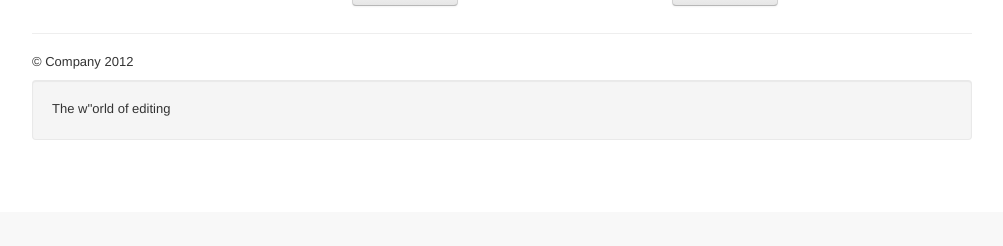
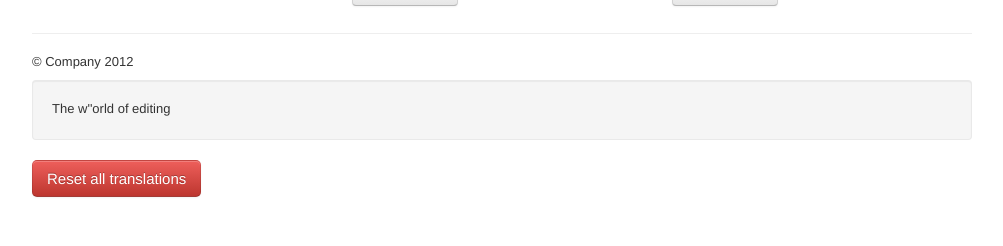
Before and after one commit to holzweg/rteditable, a PHP site: page / in a window 1280 px wide. Shown: the part 588-834 px from the top of the page, without its empty margins (138-1141 px from the left). Before the commit the page ends 728 px from the top, so only its background shows below. Run offline with PHP 8.4, Linux system fonts and the light colour scheme; data comes from the database, SQL or seed files in the repository; some libraries are stand-ins or nearby versions.

Commit message:
updated demo backend to allow reset

```diff
--- a/demo/Backend.php
+++ b/demo/Backend.php
@@ -12,6 +12,16 @@
 
         $this->_db = mysql_connect($host, $user, $pass);
         mysql_select_db($db);
+
+        // Reset?
+        if(isset($_REQUEST["reset"])) {
+            $sql = "DELETE FROM translations;";
+            mysql_query($sql);
+            $sql = "INSERT INTO `translations` (`id`, `slug`, `translation`) VALUES (1,'title','The world of editing<br>'),(2,'maindesc','<b>rtEditable</b> is an awesome jquery extension that allows you to edit Text in your browser view!<br><b>Check it out: </b>simply hover over anything, click once, and start editing!<br>'),(3,'readmore','Read more »'),(4,'heading1','First Heading'),(5,'heading2','Second Heading'),(6,'text1','Donec id elit non mi porta gravida at eget metus. Fusce dapibus, tellus ac cursus commodo, tortor mauris condimentum nibh, ut fermentum massa justo sit amet risus. Etiam porta sem malesuada magna mollis euismod. Donec sed odio dui. '),(7,'text2','Lorem ipsum dolor sit amet, consectetur adipisicing elit, sed do eiusmod tempor incididunt ut labore et dolore magna aliqua. Ut enim ad minim veniam. By the way, did you know that you can use <b>keyboard shortcuts like [cmd+b]</b> to format text?<br>'),(8,'copyright','&copy; Company 2012'),(9,'learnmore','Learn more &raquo;'),(10,'home','Home'),(11,'about','About'),(12,'contact','Contact'),(13,'youarehere','You are here');";
+            mysql_query($sql);
+            header( 'Location: index.php' ) ;
+            exit();
+        }
 
         // load translations
         $sql = 'SELECT * FROM translations';
--- a/demo/index.php
+++ b/demo/index.php
@@ -31,12 +31,12 @@
             <span class="icon-bar"></span>
             <span class="icon-bar"></span>
           </a>
-          <a class="brand editme" href="#" data-slug="title"><?php echo $backend->__("title"); ?></a>
+          <a class="brand" href="#" data-slug="title"><?php echo $backend->__("title"); ?></a>
           <div class="nav-collapse">
             <ul class="nav">
-              <li class="active"><a href="#" class="editme" data-rtgroup="home" data-slug="home"><?php echo $backend->__("home"); ?></a></li>
-              <li><a class="editme" href="#about" data-slug="about"><?php echo $backend->__("about"); ?></a></li>
-              <li><a class="editme" href="#contact" data-slug="contact"><?php echo $backend->__("contact"); ?></a></li>
+              <li class="active"><a href="#" data-rtgroup="home" data-slug="home"><?php echo $backend->__("home"); ?></a></li>
+              <li><a href="#about" data-slug="about"><?php echo $backend->__("about"); ?></a></li>
+              <li><a href="#contact" data-slug="contact"><?php echo $backend->__("contact"); ?></a></li>
             </ul>
           </div><!--/.nav-collapse -->
         </div>
@@ -47,39 +47,40 @@
 
       <!-- Main hero unit for a primary marketing message or call to action -->
       <div class="hero-unit">
-        <h1 class="editme" data-slug="title"><?php echo $backend->__("title"); ?></h1>
-        <p class="editme" data-slug="maindesc"><?php echo $backend->__("maindesc"); ?></p>
-        <p><a class="btn btn-primary btn-large editme" data-slug="learnmore"><?php echo $backend->__("learnmore"); ?></a></p>
+        <h1 data-slug="title"><?php echo $backend->__("title"); ?></h1>
+        <p data-slug="maindesc"><?php echo $backend->__("maindesc"); ?></p>
+        <p><a class="btn btn-primary btn-large" data-slug="learnmore"><?php echo $backend->__("learnmore"); ?></a></p>
       </div>
 
       <ul class="breadcrumb">
-          <li><span class="editme" data-slug="youarehere"><?php echo $backend->__("youarehere"); ?></span>: <span class="editme" data-slug="home"><?php echo $backend->__("home"); ?></span></li>
+          <li><span data-slug="youarehere"><?php echo $backend->__("youarehere"); ?></span>: <span data-slug="home"><?php echo $backend->__("home"); ?></span></li>
       </ul>
 
       <!-- Example row of columns -->
       <div class="row">
         <div class="span4">
-          <h2 class="editme" data-slug="title"><?php echo $backend->__("title"); ?></h2>
-           <p class="editme" data-slug="maindesc"><?php echo $backend->__("maindesc"); ?></p>
-          <p><a class="btn editme" data-slug="readmore" href="#"><?php echo $backend->__("readmore"); ?></a></p>
+          <h2 data-slug="title"><?php echo $backend->__("title"); ?></h2>
+           <p data-slug="maindesc"><?php echo $backend->__("maindesc"); ?></p>
+          <p><a class="btn" data-slug="readmore" href="#"><?php echo $backend->__("readmore"); ?></a></p>
         </div>
         <div class="span4">
-          <h2 class="editme" data-slug="heading1"><?php echo $backend->__("heading1"); ?></h2>
-           <p class="editme" data-slug="text1"><?php echo $backend->__("text1"); ?></p>
-          <p><a class="btn editme" data-slug="readmore" href="#"><?php echo $backend->__("readmore"); ?></a></p>
+          <h2 data-slug="heading1"><?php echo $backend->__("heading1"); ?></h2>
+           <p data-slug="text1"><?php echo $backend->__("text1"); ?></p>
+          <p><a class="btn" data-slug="readmore" href="#"><?php echo $backend->__("readmore"); ?></a></p>
        </div>
         <div class="span4">
-          <h2 class="editme" data-slug="heading2"><?php echo $backend->__("heading2"); ?></h2>
-          <p class="editme" data-slug="text2"><?php echo $backend->__("text2"); ?></p>
-          <p><a class="btn editme" data-slug="readmore" href="#"><?php echo $backend->__("readmore"); ?></a></p>
+          <h2 data-slug="heading2"><?php echo $backend->__("heading2"); ?></h2>
+          <p data-slug="text2"><?php echo $backend->__("text2"); ?></p>
+          <p><a class="btn" data-slug="readmore" href="#"><?php echo $backend->__("readmore"); ?></a></p>
         </div>
       </div>
 
       <hr>
 
       <footer>
-        <p class="editme" data-slug="copyright"><?php echo $backend->__("copyright"); ?></p>
-        <p class="editme well" data-slug="title"><?php echo $backend->__("title"); ?></p>
+        <p data-slug="copyright"><?php echo $backend->__("copyright"); ?></p>
+        <p class="well" data-slug="title"><?php echo $backend->__("title"); ?></p>
+        <p><a href="index.php?reset" class="btn btn-danger btn-large">Reset all translations</a></p>
       </footer>
 
     </div>
@@ -102,7 +103,7 @@
     <script src="../src/jquery.rteditable.js"></script>
     <script type="text/javascript" charset="utf-8">
         $().ready(function() {
-            $('.editme').rteditable({
+            $('[data-slug]').rteditable({
                 url: "index.php?post=true"
             });
         });
```
